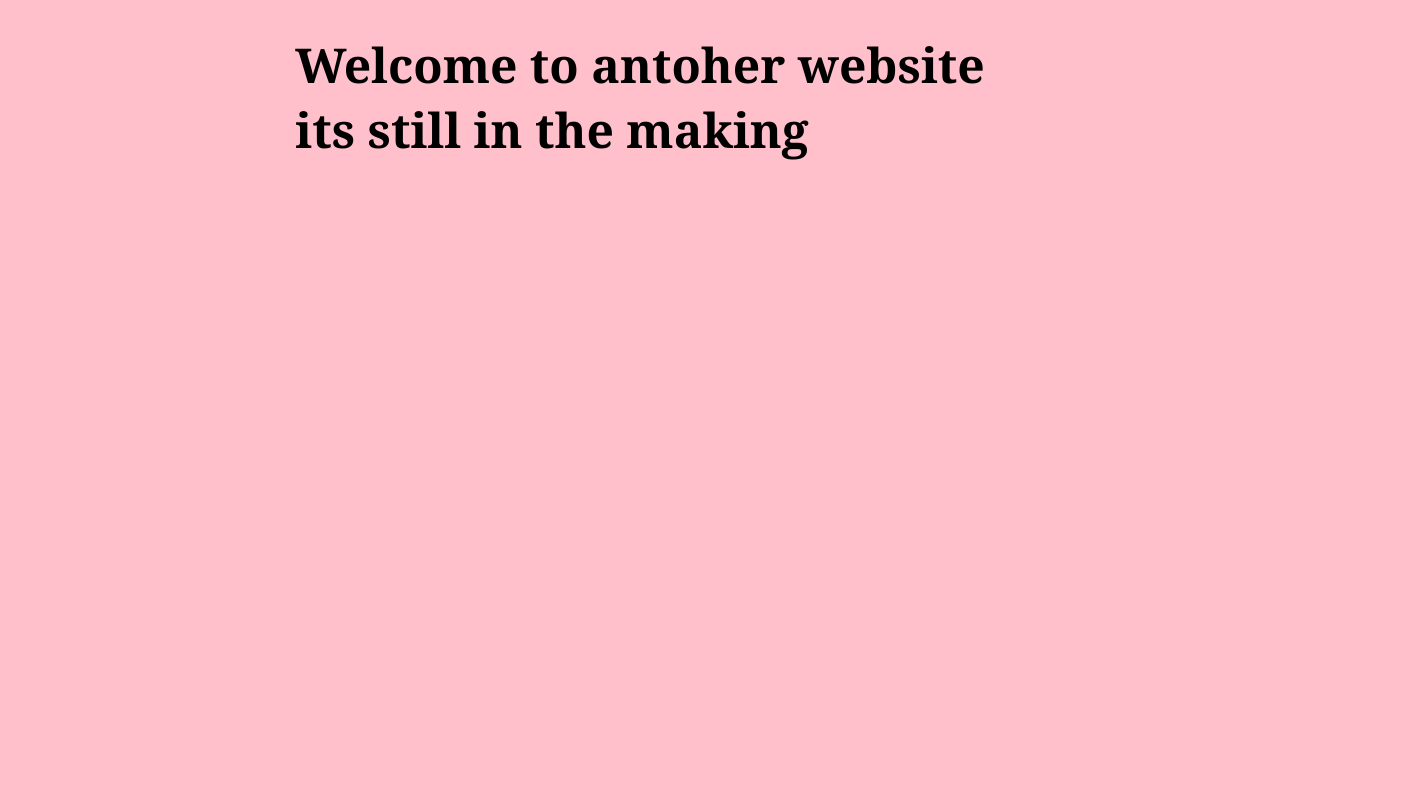
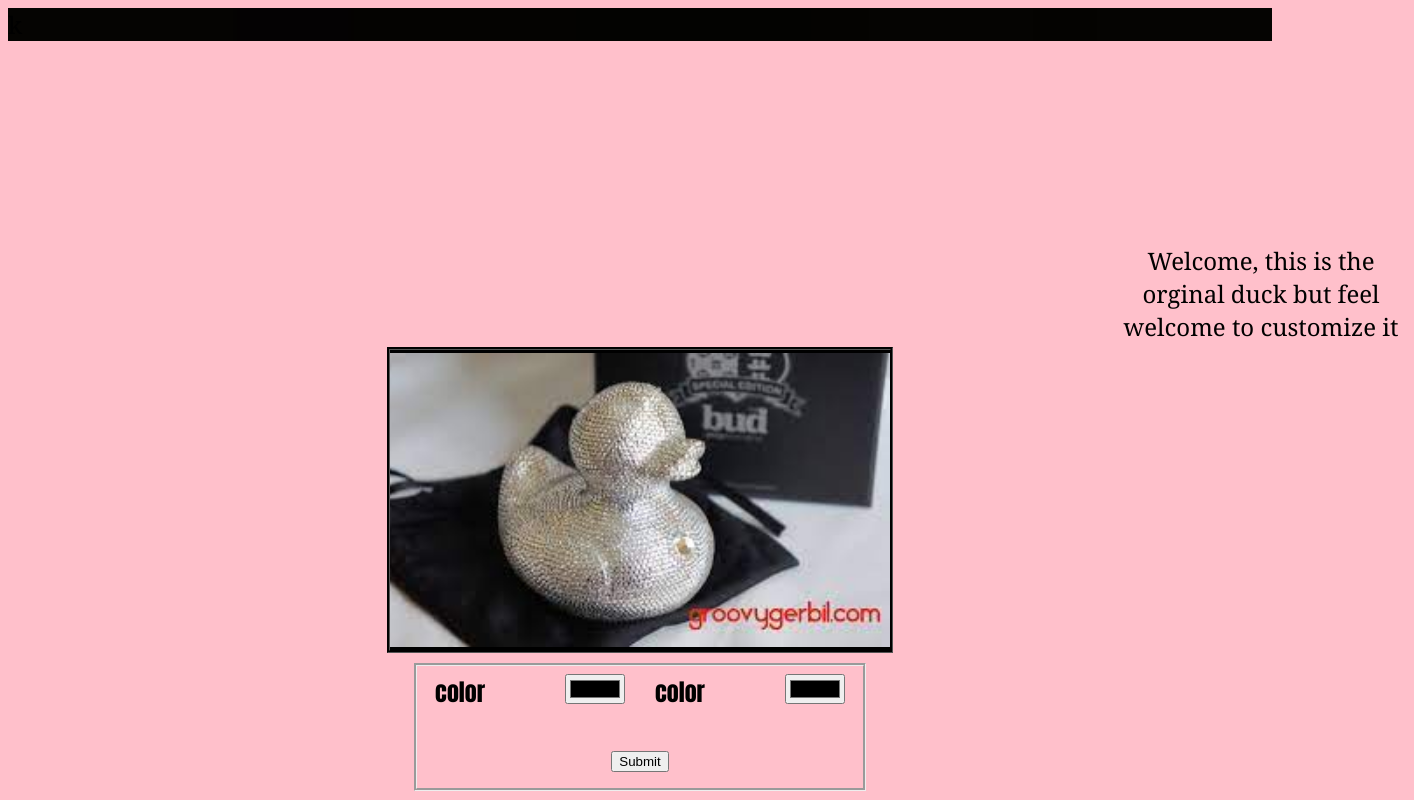
Before and after one commit to Ar15064/SecondPage, a plain HTML site: page index.html in a window 1280 px wide. Shown: the whole page, 1414 px wide, since content can reach past the window. Drawn offline with Linux system fonts and the light colour scheme.

Commit message:
In making

```diff
--- a/index.html
+++ b/index.html
@@ -4,15 +4,65 @@
 
         <title>Document</title>
         <link rel="stylesheet" href="style.css">
-        <script src="functions.js"></script>
     </head>
 
     <body>
+        <div class = "top">
+                k
+        </div>
 
-        <h1 class = "this">
-            Welcome to antoher website<br>
-            its still in the making
-        </h1>
+        <div class = "text">
+            Welcome, this is the orginal duck but feel welcome to customize it
+        </div>
+        <div class = "container">
+
+
+
+            <div class = "duck">
+
+            </div>
+
+
+
+
+        </div>
+
+
+
+        <div class = "forms">
+
+            <fieldset>
+
+
+                    <div class = classColor>
+
+                        <label for="" class = "color">color</label>
+                        <input type="color" class = "inputcolor">
+
+                        <label for="" class = "color2">color</label>
+                        <input type="color" class = "inputcolor2">
+
+
+
+                    </div>
+
+
+
+                    <div class = "classSubmit">
+
+                        <label for=""></label>
+                        <input type="submit">
+
+                    </div>
+
+
+
+
+
+            </fieldset>
+
+        </div>
+
     </body>
 
 </html>
--- a/style.css
+++ b/style.css
@@ -4,7 +4,113 @@ body {
     font-family: Cambria, Cochin, Georgia, Times, 'Times New Roman', serif;
 }
 
-.this {
+
+
+.top {
+    background-image: url(Pictures/black.jpeg);
+    height: 80%;
+    background-position: center;
+    background-repeat: no-repeat;
+    background-size: cover;
+
+}
+
+div.container {
     display: flex;
+    border: groove black;
+    background-image: linear-gradient(rgba(0,0,0,0.5), rgba(0,0,0,0.5))url(Pictures/black.jpeg);
+    background-color: black;
+
+    height: 300px;
+    width: 500px;
+    margin: auto;
+    margin-top: 0%;
+
+}
+
+div.container > div.duck {
+
+    border: groove;
+    display: flex;
+    border-color: transparent;
+    background-image: url(Pictures/Dimond2.jpeg);
+    background-position: center;
+    background-repeat: no-repeat;
+    background-size: cover;
+
+
+
+    width: 500px;
+
+
+}
+
+div.text {
+    display: inline-block;
+    border: groove;
+    border-color: transparent;
+    text-align: center;
+    width: 300px;
+    height: 100px;
+    margin-left: 1100px;
+    margin-top: 200px;
+
+
+}
+
+fieldset {
+    border: groove;
+
     justify-content: center;
+
+    margin: auto;
+    margin-top: 10px;
+
+    width: 400px;
+
 }
+
+
+div.forms > fieldset > div.classColor {
+    display: flex;
+}
+
+div.forms > fieldset > div.classColor > label.color{
+
+    font-weight: 700;
+    font-family: Impact, Haettenschweiler, 'Arial Narrow Bold', sans-serif;
+    font-size: x-large;
+}
+
+div.forms > fieldset > div.classColor > input.inputcolor{
+    margin-left: 80px;
+    height: 30px;
+    width: 60px;
+
+}
+
+div.forms > fieldset > div.classColor > label.color2{
+
+    font-weight: 700;
+    font-family: Impact, Haettenschweiler, 'Arial Narrow Bold', sans-serif;
+    font-size: x-large;
+    margin-left: 30px;
+}
+
+
+
+div.forms > fieldset > div.classColor > input.inputcolor2{
+    margin-left: 80px;
+    height: 30px;
+    width: 60px;
+
+}
+
+
+
+
+div.forms > fieldset > div.classSubmit {
+    text-align: center;
+    margin-top: 30px;
+
+}
```
Also changed, not shown: refereance.html (added, +107 -0 lines), Pictures/Dimond2.jpeg (added), Pictures/black.jpeg (added).
